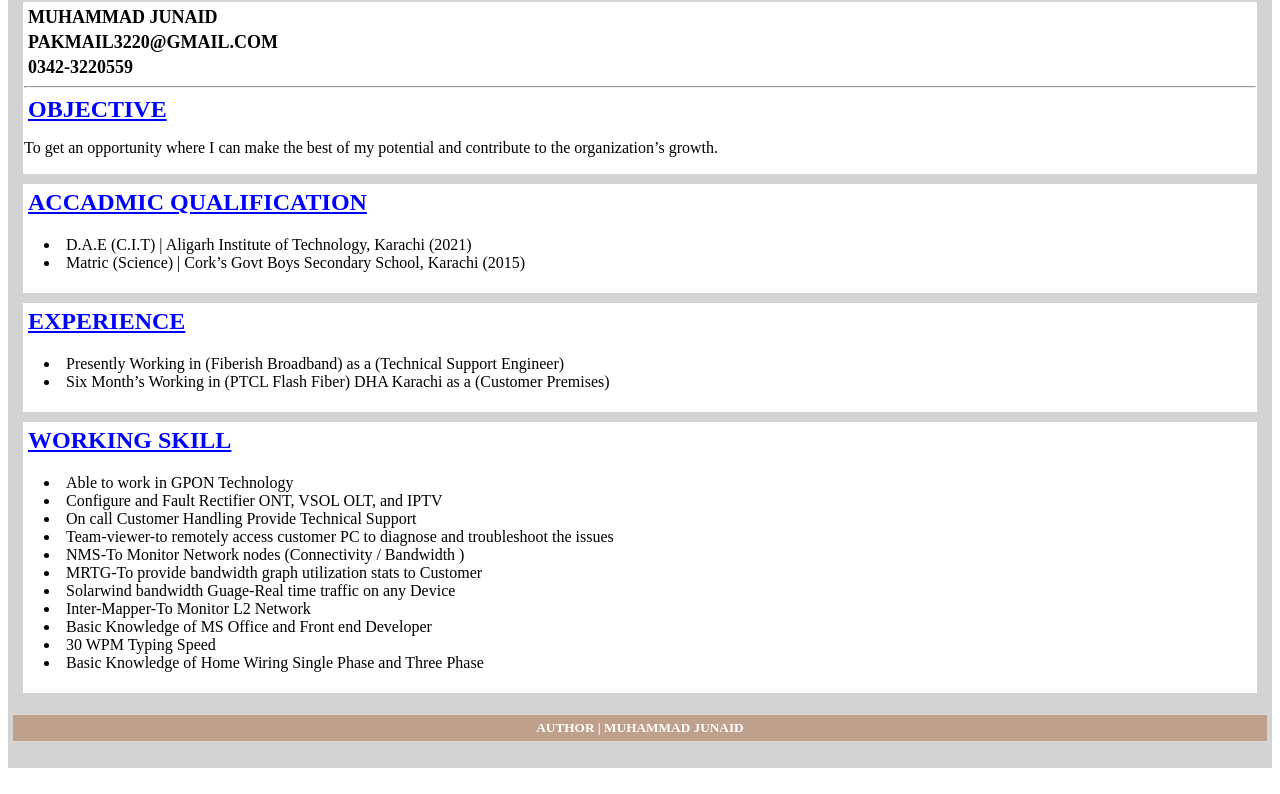
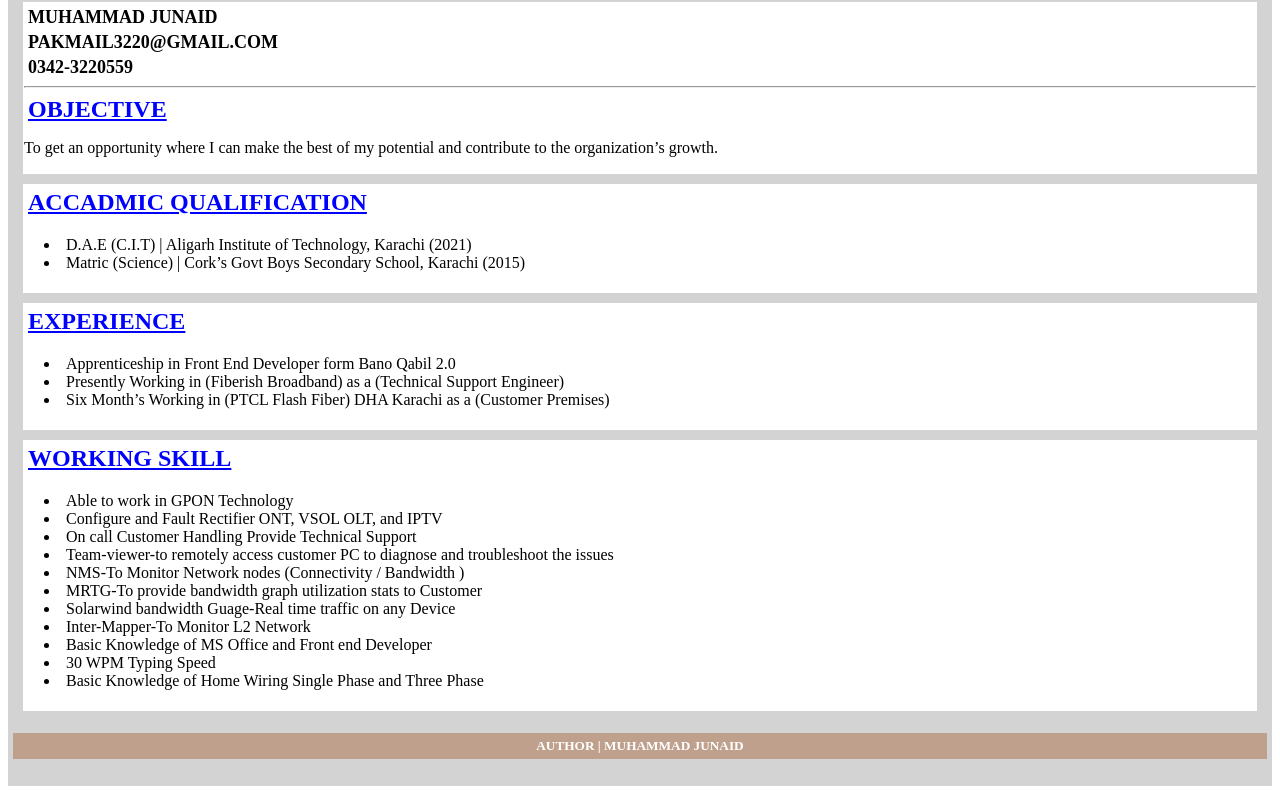
Before and after one commit to Junaid3220/RESUME, a plain HTML site: page index.html in a window 1280 px wide. Shown: the part 87-881 px from the top of the page. Drawn offline with Linux system fonts and the light colour scheme.

Commit message:
add new update

```diff
--- a/index.html
+++ b/index.html
@@ -33,6 +33,7 @@
         <article class="same">
             <h2>Experience</h2>
             <nav class="sty1">
+                <li>Apprenticeship in Front End Developer form Bano Qabil 2.0</li>
                 <li> Presently Working in (Fiberish Broadband) as a (Technical Support Engineer) </li>
                 <li> Six Month’s Working in (PTCL Flash Fiber) DHA Karachi as a
                     (Customer Premises)</li>
```
